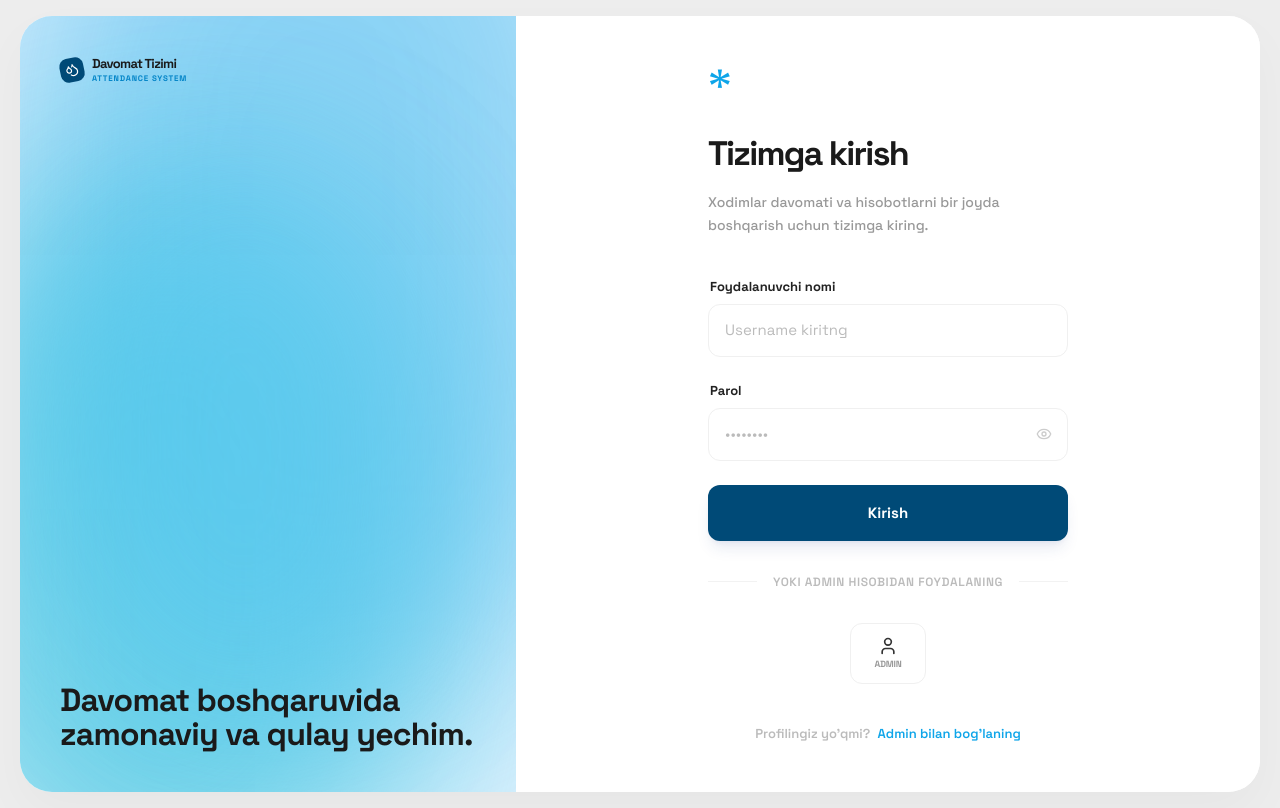
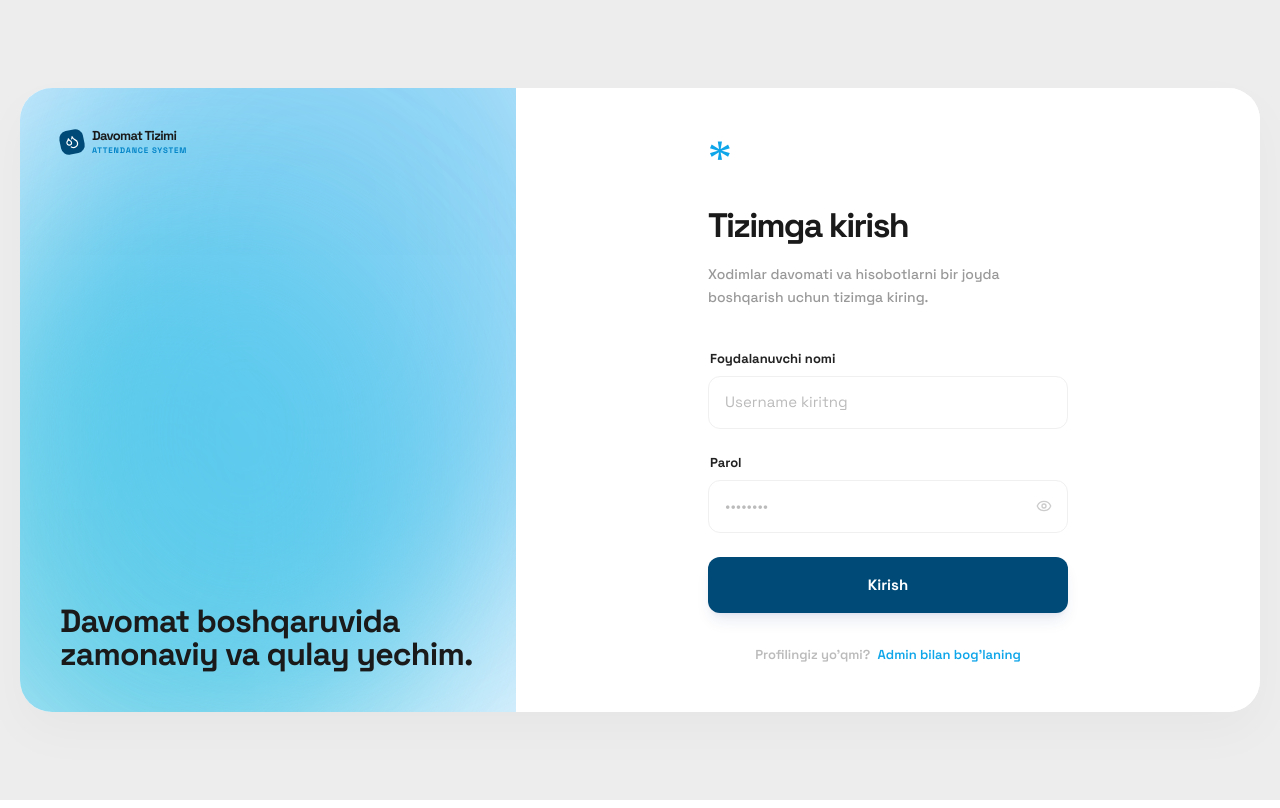
Before and after one commit to Blackhero97/oqavasuvclient, a React (Vite) app: page / in a window 1280 px wide. Built offline with nearby package versions, Linux system fonts and the light colour scheme; no server answers.

Commit message:
Cleanup: Remove admin quick login button

```diff
--- a/src/pages/LoginPage.jsx
+++ b/src/pages/LoginPage.jsx
@@ -15,9 +15,7 @@ const LoginPage = ({ onLogin }) => {
   const [errors, setErrors] = useState({});
   const [isLoading, setIsLoading] = useState(false);
 
-  const demoUsers = [
-    { username: "admin", password: "admin123", role: "Administrator" },
-  ];
+
 
   const handleInputChange = (e) => {
     const { name, value } = e.target;
@@ -99,16 +97,7 @@ const LoginPage = ({ onLogin }) => {
     }
   };
 
-  const handleDemoLogin = (demoUser) => {
-    setFormData({
-      username: demoUser.username,
-      password: demoUser.password,
-    });
-    toast.success(`${demoUser.role} hisobi tanlandi`, {
-      duration: 2000,
-      position: "top-center",
-    });
-  };
+
 
   return (
     <div className="min-h-screen flex items-center justify-center bg-[#EDEDED] p-4 font-inter">
@@ -213,25 +202,7 @@ const LoginPage = ({ onLogin }) => {
               </button>
             </form>
 
-            <div className="relative flex items-center mb-8">
-              <div className="flex-grow border-t border-[#F2F2F2]"></div>
-              <span className="flex-shrink mx-4 text-[12px] text-[#BBBBBB] font-semibold tracking-wider uppercase">yoki admin hisobidan foydalaning</span>
-              <div className="flex-grow border-t border-[#F2F2F2]"></div>
-            </div>
 
-            {/* Admin Quick Login */}
-            <div className="flex justify-center mb-10">
-              <button
-                onClick={() => handleDemoLogin(demoUsers[0])}
-                className="flex items-center justify-center px-6 py-3 bg-white border border-[#F0F0F0] rounded-xl hover:border-[#1A1A1A] hover:bg-[#FAFAFA] transition-all group group focus:ring-1 focus:ring-black/5"
-                title="Administrator"
-              >
-                <div className="flex flex-col items-center">
-                  <User className="w-5 h-5 text-[#333333] mb-0.5" />
-                  <span className="text-[9px] font-extrabold text-[#999999] group-hover:text-black tracking-tight uppercase">ADMIN</span>
-                </div>
-              </button>
-            </div>
 
             <p className="text-center text-[13px] font-semibold text-[#BBBBBB]">
               Profilingiz yo'qmi? <span className="text-[#0EA5E9] hover:underline cursor-pointer ml-1">Admin bilan bog'laning</span>
```
